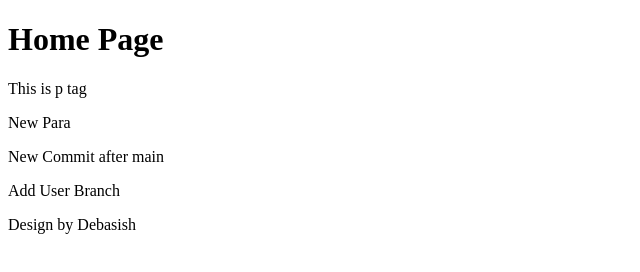
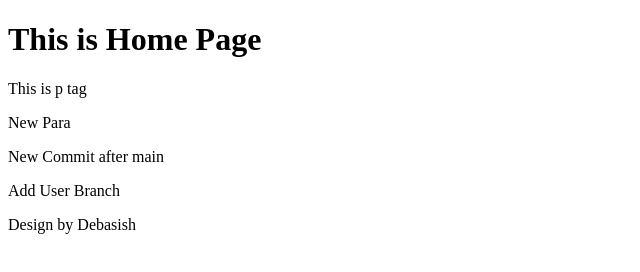
Before and after one commit to debasishsahoo/git_test1, a plain HTML site: page index.html in a window 1280 px wide. Shown: the whole page, without its empty margins (0-640 px from the left). Drawn offline with Linux system fonts and the light colour scheme.

Commit message:
Updated Index Page

```diff
--- a/index.html
+++ b/index.html
@@ -8,7 +8,7 @@
 </head>
 
 <body>
-    <h1>Home Page</h1>
+    <h1>This is Home Page</h1>
     <p>This is p tag</p>
     <p>New Para</p>
     <p>New Commit after main</p>
```
